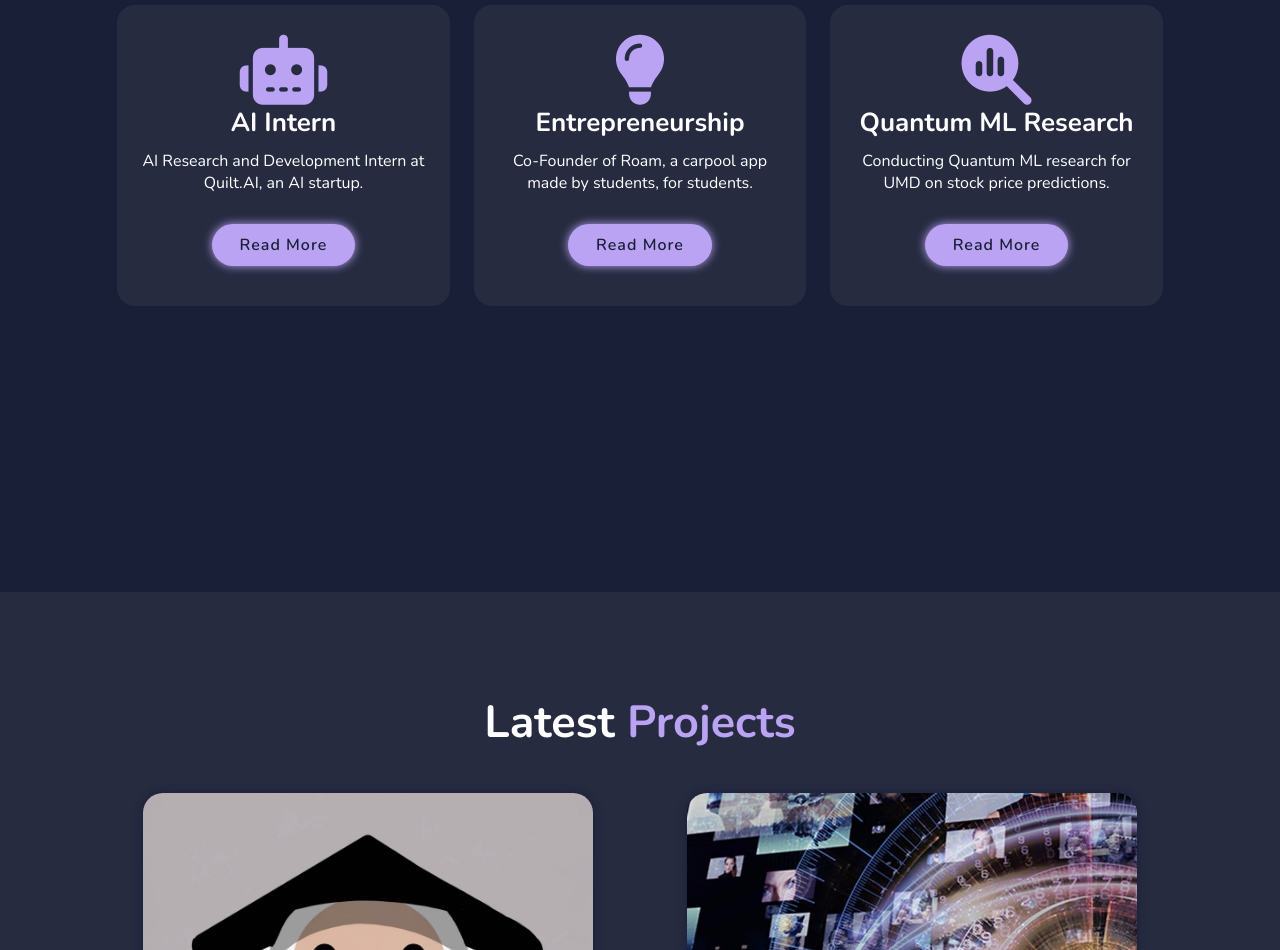
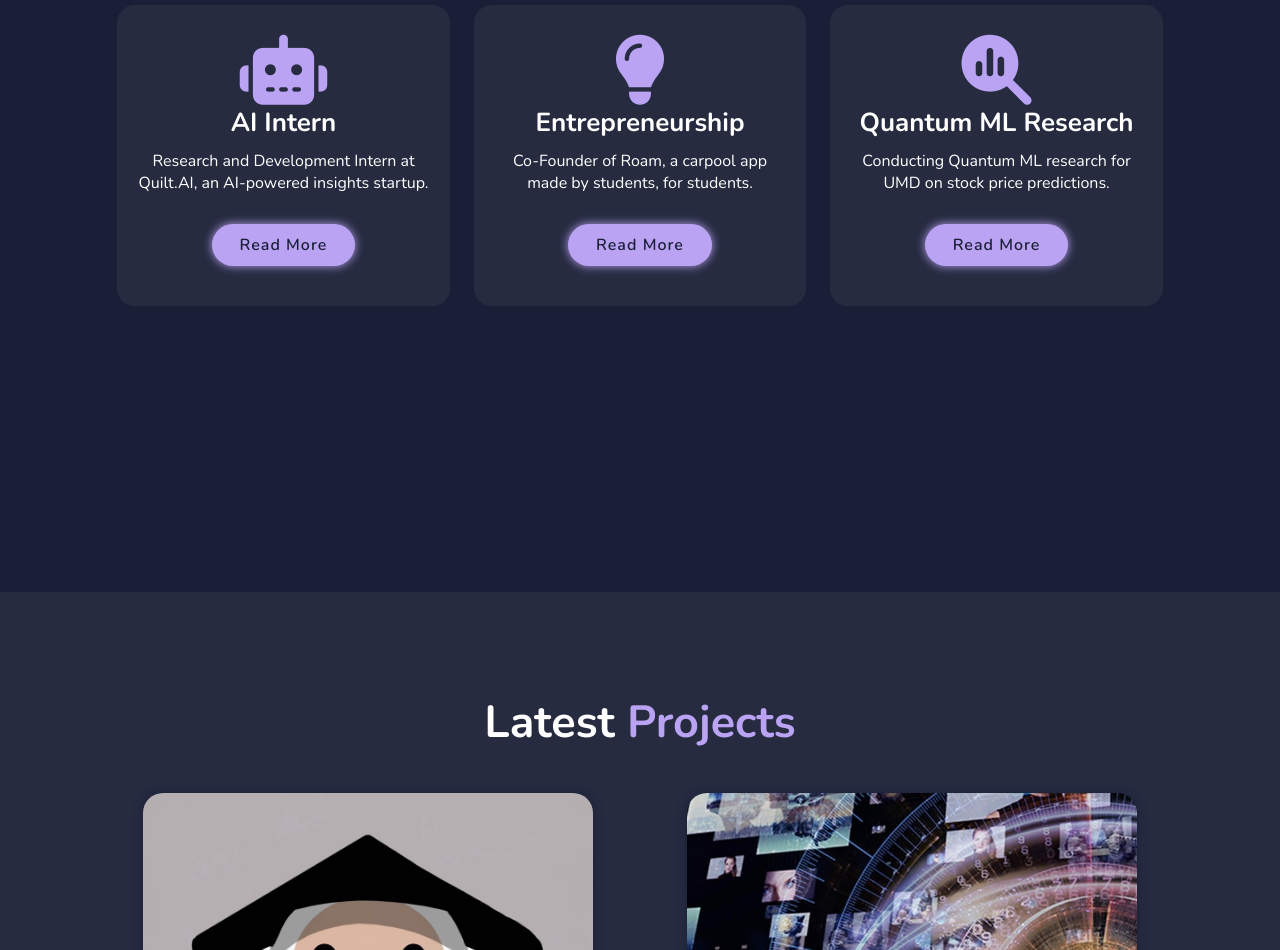
Before and after one commit to ChiraagNadig/Personal-Website, a plain HTML site: page index.html in a window 1280 px wide. Shown: the part 1808-2758 px from the top of the page. Drawn offline with nearby package versions, Linux system fonts and the light colour scheme.

Commit message:
Update index.html

```diff
--- a/index.html
+++ b/index.html
@@ -109,7 +109,7 @@
                 <div class="services-box">
                     <i class="fa-solid fa-robot"></i>
                     <h3>AI Intern</h3>
-                    <p>AI Research and Development Intern at Quilt.AI, an AI startup.</p>
+                    <p>Research and Development Intern at Quilt.AI, an AI-powered insights startup.</p>
                     <a href="https://www.quilt.ai/" class="btn" target="_blank">Read More</a>
                 </div>
 
```
